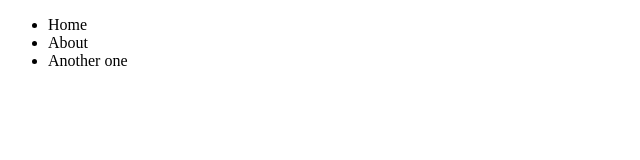
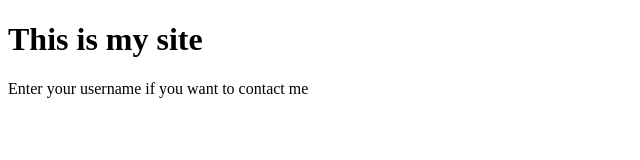
Before and after one commit to YonatanBenezra/firstProjects, a plain HTML site: page index.html in a window 1280 px wide. Shown: the whole page, without its empty margins (0-640 px from the left). Drawn offline with Linux system fonts and the light colour scheme.

Commit message:
deploy to netlify

```diff
--- a/index.html
+++ b/index.html
@@ -6,12 +6,8 @@
     <title>Document</title>
 </head>
 <body>
-<nav>
-<ul>
-    <li>Home</li>
-    <li>About</li>
-    <li>Another one</li>
-</ul>
-</nav>
+    <h1>This is my site</h1>
+    <p>Enter your username if you want to contact me</p>
+
 </body>
 </html>
```
